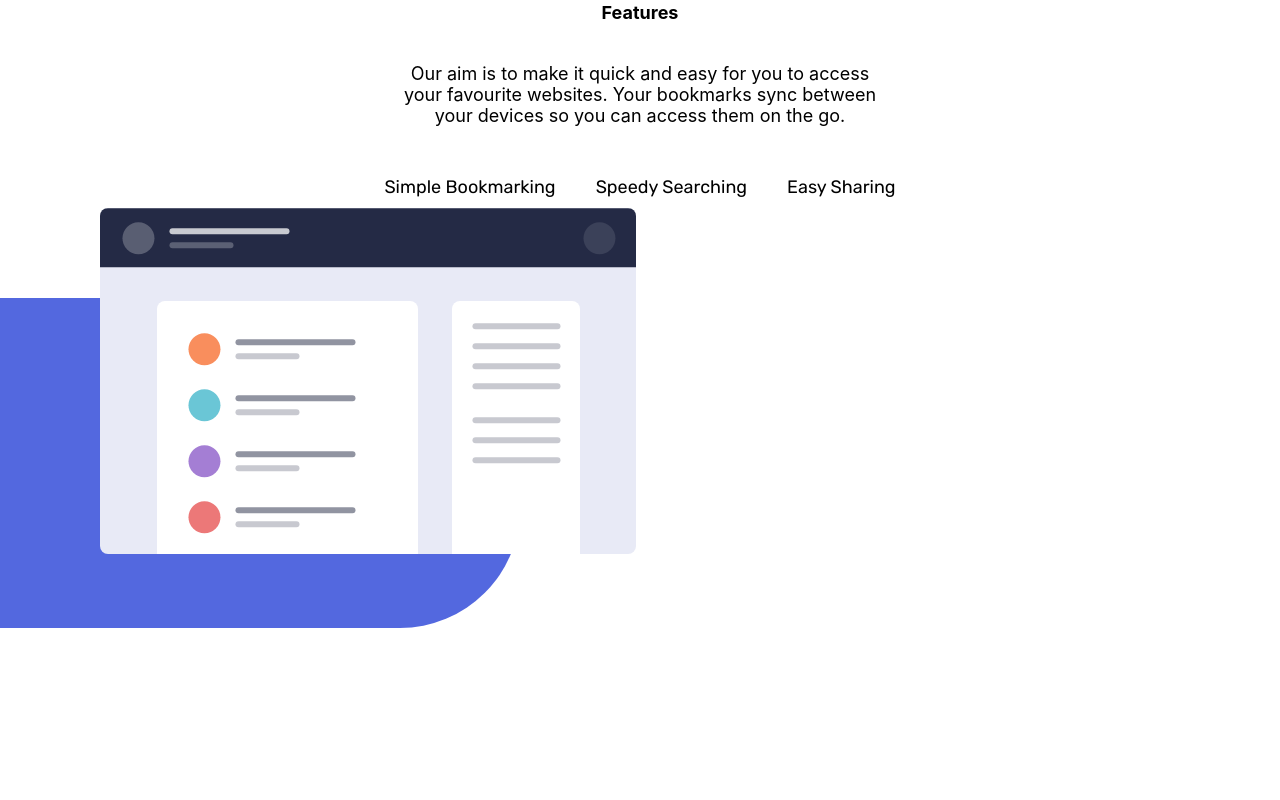
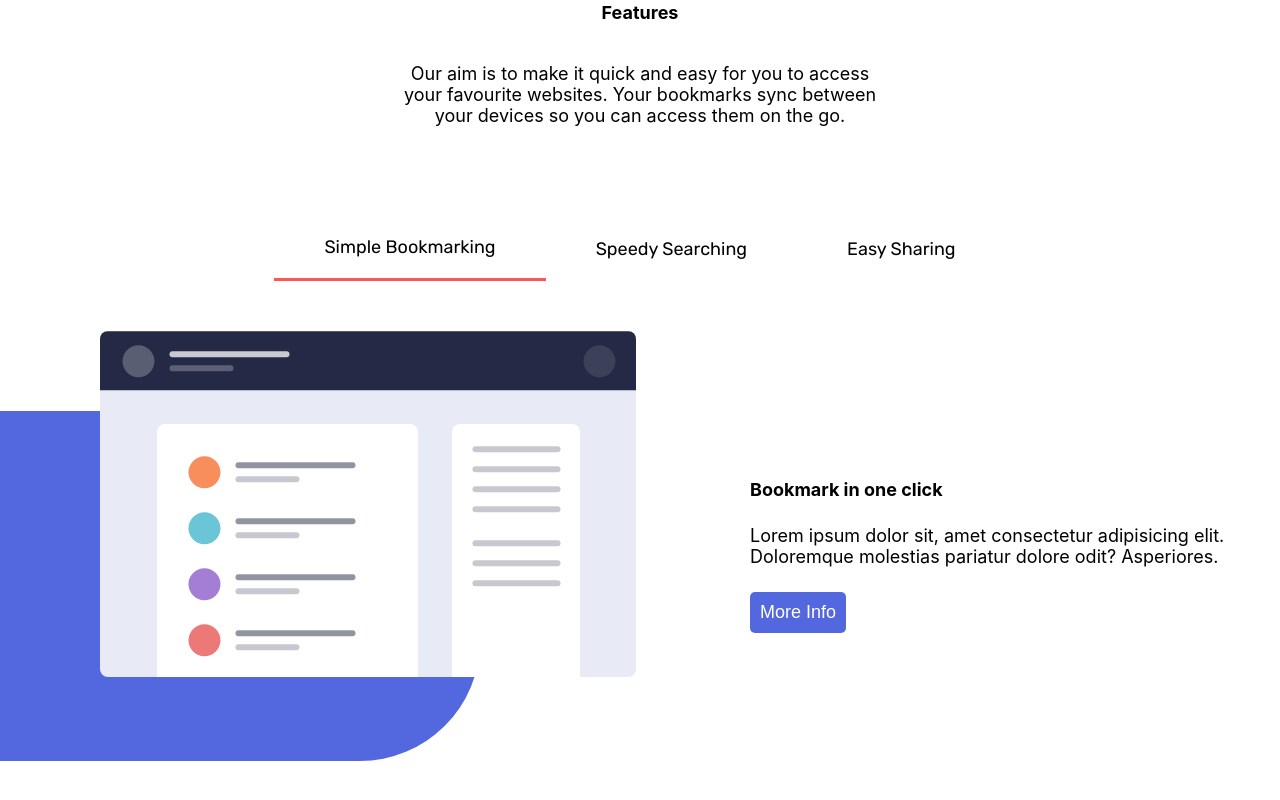
Before and after one commit to Leo40/LandingPage, a React (Create React App) app in the folder landing_page/: page / in a window 1280 px wide. Shown: the part 690-1490 px from the top of the page. Before the commit the page ends 1398 px from the top, so only its background shows below. Built offline with nearby package versions, Linux system fonts and the light colour scheme.

Commit message:
Finished tabs section.

```diff
--- a/landing_page/src/components/Features.jsx
+++ b/landing_page/src/components/Features.jsx
@@ -3,12 +3,26 @@ import { useState } from 'react';
 
 const Features = () => {
 
-    const [showTabOne, setShowTabOne] = useState(false);
+    const [showTabOne, setShowTabOne] = useState(true);
     const [showTabTwo, setShowTabTwo] = useState(false);
     const [showTabThree, setShowTabThree] = useState(false);
 
-    const handleShow = () => {
-        setShow(true)
+    const handleShow = (text) => {
+        if(text === "Simple Bookmarking"){
+            setShowTabOne(true);
+            setShowTabTwo(false);
+            setShowTabThree(false);
+        }
+        else if(text === "Speedy Searching"){
+            setShowTabOne(false);
+            setShowTabTwo(true);
+            setShowTabThree(false);
+        }
+        else if (text === "Easy Sharing"){
+            setShowTabOne(false);
+            setShowTabTwo(false);
+            setShowTabThree(true);
+        }
     }
 
     return (
@@ -22,24 +36,44 @@ const Features = () => {
                 <section className="features-tabs">
 
                     <nav className="features-tabs-bar">
-                        <button onClick>Simple Bookmarking</button>
-                        <button>Speedy Searching</button>
-                        <button>Easy Sharing</button>
+                        <button className={`tab-one ${showTabOne && `active-tab`}`} onClick={() => {handleShow("Simple Bookmarking")}}>Simple Bookmarking</button>
+                        <button className={`tab-two ${showTabTwo && `active-tab`}`} onClick={() => {handleShow("Speedy Searching")}}>Speedy Searching</button>
+                        <button className={`tab-three ${showTabThree && `active-tab`}`} onClick={() => {handleShow("Easy Sharing")}}>Easy Sharing</button>
                     </nav>
 
-                    <article className="simple-bookmarking" onClick={handleShow}>
+                    <article className={`simple-bookmarking ${showTabOne && `show-tab`}`}>
+                        <article className="features-shape"></article>
+                        <article className="features-tab-1-image"></article>
+                        <article className="description-tab-1">
+                            <h1>Bookmark in one click</h1>
+                            <p>Lorem ipsum dolor sit, amet consectetur adipisicing elit. Doloremque molestias pariatur dolore odit? Asperiores.</p>
+                            <button><small>More Info</small></button>
+                        </article>
+                    </article>
 
-                        <div className="features-tab-1-shape"></div>
+                    <article className={`speedy-searching ${showTabTwo && `show-tab`}`}>
+                        <article className="features-shape"></article>
+                        <article className="features-tab-2-image"></article>
+                        <article className="description-tab-2">
+                            <h1>Intelligent search</h1>
+                            <p>Lorem ipsum dolor sit amet consectetur adipisicing elit. Velit, sit voluptate illo vero voluptatibus perferendis!</p>
+                            <button><small>More Info</small></button>
+                        </article>
+                    </article>
 
-                        <article className="features-tab-1-image"></article>
+                    <article className={`easy-sharing ${showTabThree && `show-tab`}`}>
+                        <article className="features-shape"></article>
+                        <article className="features-tab-3-image"></article>
+                        <article className="description-tab-3">
+                            <h1>Share your bookmarks</h1>
+                            <p>Lorem ipsum dolor sit amet consectetur adipisicing elit. Enim unde sit dignissimos omnis, minus fugiat.</p>
+                            <button><small>More Info</small></button>
+                        </article>
                     </article>
 
                 </section>
 
-
-
             </section>
-
 
         </div>
     )
--- a/landing_page/src/components/Hero.jsx
+++ b/landing_page/src/components/Hero.jsx
@@ -6,8 +6,8 @@ const Hero = () => {
             <article className="hero-description">
                 <h1>A Simple Bookmark Manager</h1>
                 <p>A clean and simple interface to organize your favorite websites. Open a new browser tab to see your sites load instantly. Try it for free.</p>
-                <button className="chrome">Get it on Chrome</button>
-                <button className="firefox">Get it on Firefox</button>
+                <button className="chrome-button">Get it on Chrome</button>
+                <button className="firefox-button">Get it on Firefox</button>
             </article>
 
             <div className="background-shape"></div>
--- a/landing_page/src/index.css
+++ b/landing_page/src/index.css
@@ -28,7 +28,9 @@ body {
   padding: 50px;
 }
 
-.nav-bar article button {
+.nav-bar
+article
+button {
   margin: 0px 10px;
   background-color: white;
   border: none;
@@ -50,12 +52,14 @@ body {
   padding: 80px;
 }
 
-.hero-description h1 {
+.hero-description
+h1 {
   font-family: "Rubik";
   font-size: 46px;
 }
 
-.hero-description p {
+.hero-description
+p {
   padding: 20px 0px;
 }
 
@@ -78,7 +82,11 @@ body {
   margin-bottom: 40px;
 }
 
-.hero .hero-description .chrome, .firefox {
+.hero
+.hero-description
+.chrome-button,
+.firefox-button,
+.show-tab button {
   color: white;
   padding: 10px;
   border-radius: 5px;
@@ -86,11 +94,16 @@ body {
   margin-right: 10px;
 }
 
-.hero .hero-description .chrome {
+.hero
+.hero-description
+.chrome-button,
+.show-tab button {
   background-color: hsl(231, 69%, 60%);
 }
 
-.hero .hero-description .firefox {
+.hero
+.hero-description
+.firefox-button {
   /* background-color: grey; */
   color: black;
 }
@@ -100,16 +113,18 @@ body {
 }
 
 .features-tabs {
-  /* padding: 50px; */
+  padding: 50px 0px;
 }
 
-.features .features-description p, h1 {
+.features
+.features-description p,
+.features-description h1 {
   display: flex;
   justify-content: center;
   align-self: center;
 }
 
-.features .features-description p {
+.features-description p {
   padding: 40px 400px;
   text-align: center;
 }
@@ -120,47 +135,89 @@ body {
   align-items: center;
 }
 
-.features button {
-  margin: 0px 10px;
+.tab-one,
+.tab-two,
+.tab-three {
+  box-sizing: border-box;
   background-color: white;
   border: none;
-  padding: 10px;
+  padding: 20px 50px;
   font-family: "Rubik";
   font-weight: 400;
 }
 
-.features button:active {
-  text-decoration: underline;
+.features
+button:active {
+
 }
 
-.features-tabs-bar {
-  /* padding: 0px 300px; */
+.simple-bookmarking,
+.speedy-searching,
+.easy-sharing {
+  display: none;
+  position: relative;
+  padding-left: 100px;
+  padding-top: 50px;
 }
 
-.simple-bookmarking {
-  position: relative;
-  display: grid;
-  padding-left: 100px;
-}
-
-.features-tab-1-shape {
+.features-shape {
+  display: flex;
   background-color: hsl(231, 69%, 60%);
-  width: 520px;
-  height: 330px;
+  width: 480px;
+  height: 350px;
   justify-self: flex-start;
+  align-self: flex-end;
   border-radius: 0px 120px 120px 0px;
   position: absolute;
   z-index: -1;
-  align-self: flex-end;
-  /* left: -10px; */
-  bottom: 80px;
+  left: 0px;
+  bottom: 20px;
 }
 
-.features-tab-1-image {
-  display: flex;
+.features-tab-1-image,
+.features-tab-2-image,
+.features-tab-3-image {
   align-self: flex-end;
-  /* background-color: aqua; */
-  background-image: url("./images/illustration-features-tab-1.svg");
-  height: 500px;
+  height: 450px;
+  width: 550px;
   background-repeat: no-repeat;
 }
+
+.features-tab-1-image{
+background-image: url("./images/illustration-features-tab-1.svg");
+}
+
+.features-tab-2-image{
+  background-image: url("./images/illustration-features-tab-2.svg");
+}
+
+.features-tab-3-image{
+background-image: url("./images/illustration-features-tab-3.svg");
+}
+
+
+.show-tab,
+.show-tab,
+.show-tab {
+  display: grid;
+  grid-template-columns: 1fr 1fr;
+  gap: 100px;
+}
+
+.description-tab-1,
+.description-tab-2,
+.description-tab-3 {
+  display: flex;
+  flex-direction: column;
+  justify-content: center;
+  align-items: flex-start;
+}
+
+.show-tab p {
+  padding: 25px 0px;
+}
+
+.active-tab {
+  border-bottom: 3px solid hsl(0, 94%, 66%)
+  ;
+}
```
